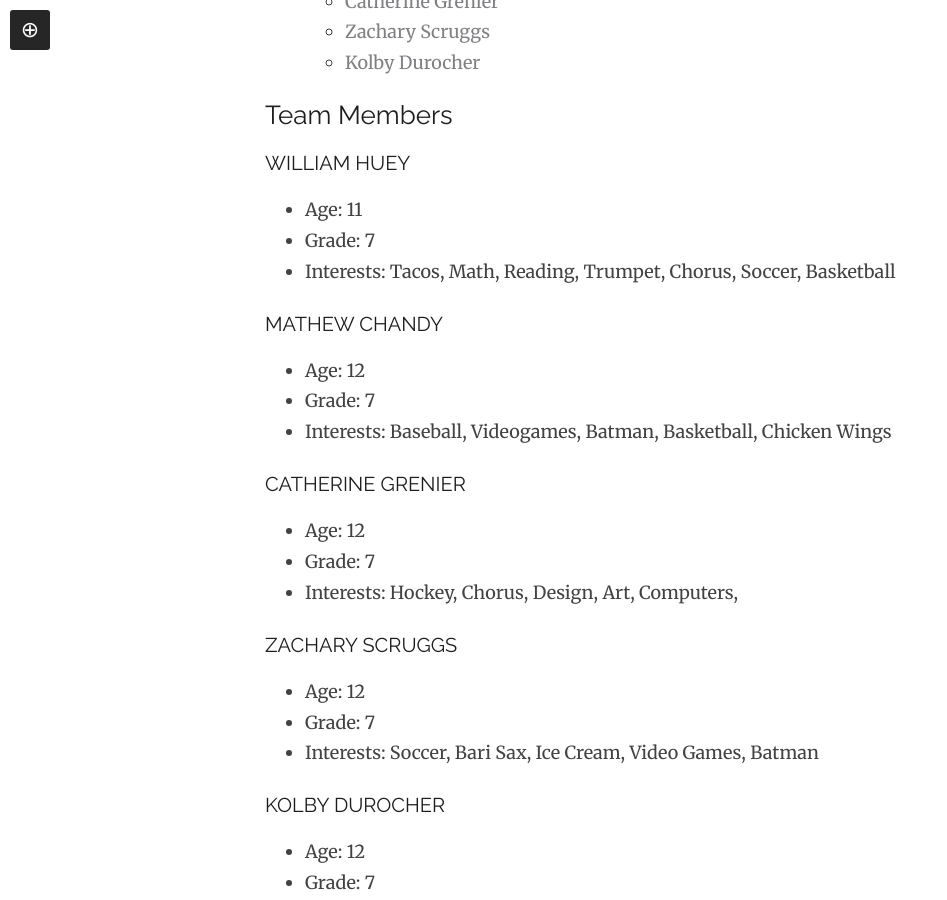
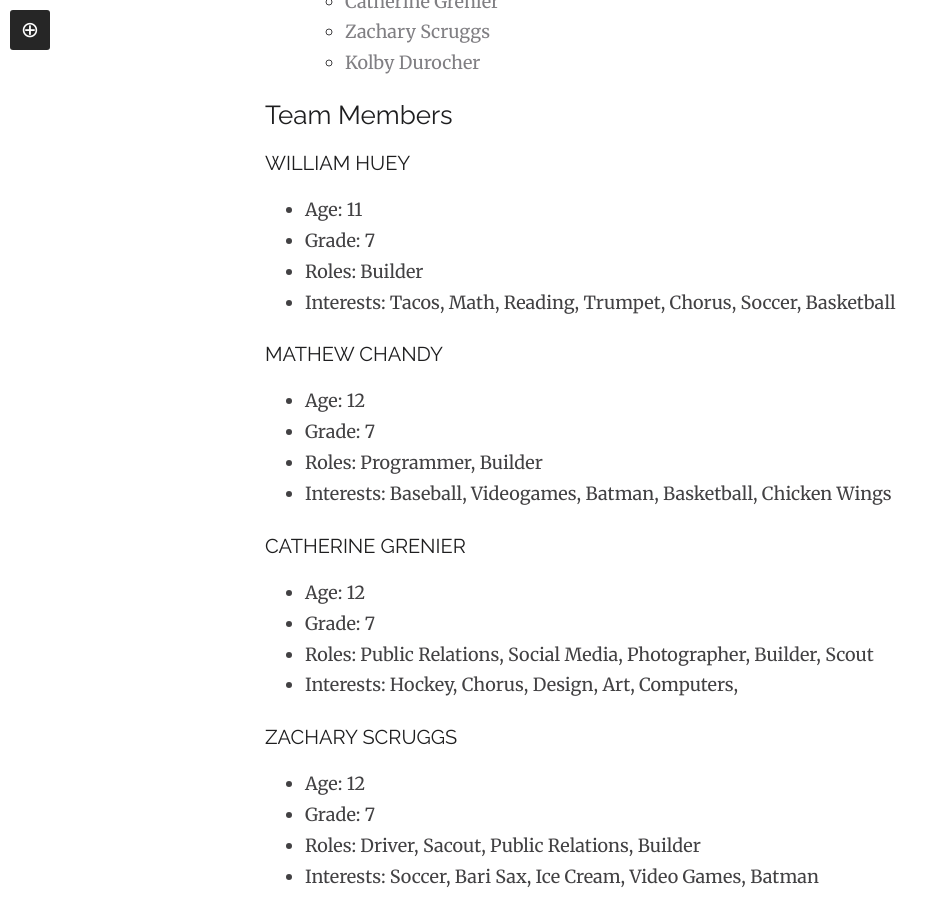
Before and after one commit to 902X/902x.github.io, a Jekyll site: the page built from team.md, in a window 1280 px wide and 900 px high, scrolled down 906 px. Shown: the whole window, without its empty margins (0-947 px from the left). Built offline with Jekyll 4.4.1, drawn with Linux system fonts in a browser that asks for light colours; nearby versions of some CDN libraries; some of the changed text lies outside the part shown.

Commit message:
feature recent

```diff
--- a/team.md
+++ b/team.md
@@ -24,28 +24,33 @@ image:
 
 - Age: 11
 - Grade: 7
+- Roles: Builder
 - Interests: Tacos, Math, Reading, Trumpet, Chorus, Soccer, Basketball
 
 ### Mathew Chandy
 
 - Age: 12
 - Grade: 7
+- Roles: Programmer, Builder
 - Interests: Baseball, Videogames, Batman, Basketball, Chicken Wings
 
 ### Catherine Grenier
 
 - Age: 12
 - Grade: 7
+- Roles: Public Relations, Social Media, Photographer, Builder, Scout
 - Interests: Hockey, Chorus, Design, Art, Computers,
 
 ### Zachary Scruggs
 
 - Age: 12
 - Grade: 7
+- Roles: Driver, Sacout, Public Relations, Builder
 - Interests: Soccer, Bari Sax, Ice Cream, Video Games, Batman
 
 ### Kolby Durocher
 
 - Age: 12
 - Grade: 7
+- Roles: Programmer, Builder
 - Interests: Mini Corndogs, Chorus, Piano, Minecraft, Soccer, Reading
```
Also changed, not shown: _posts/2014-09-11-the-game-is-on.md (+1 -1 lines).
